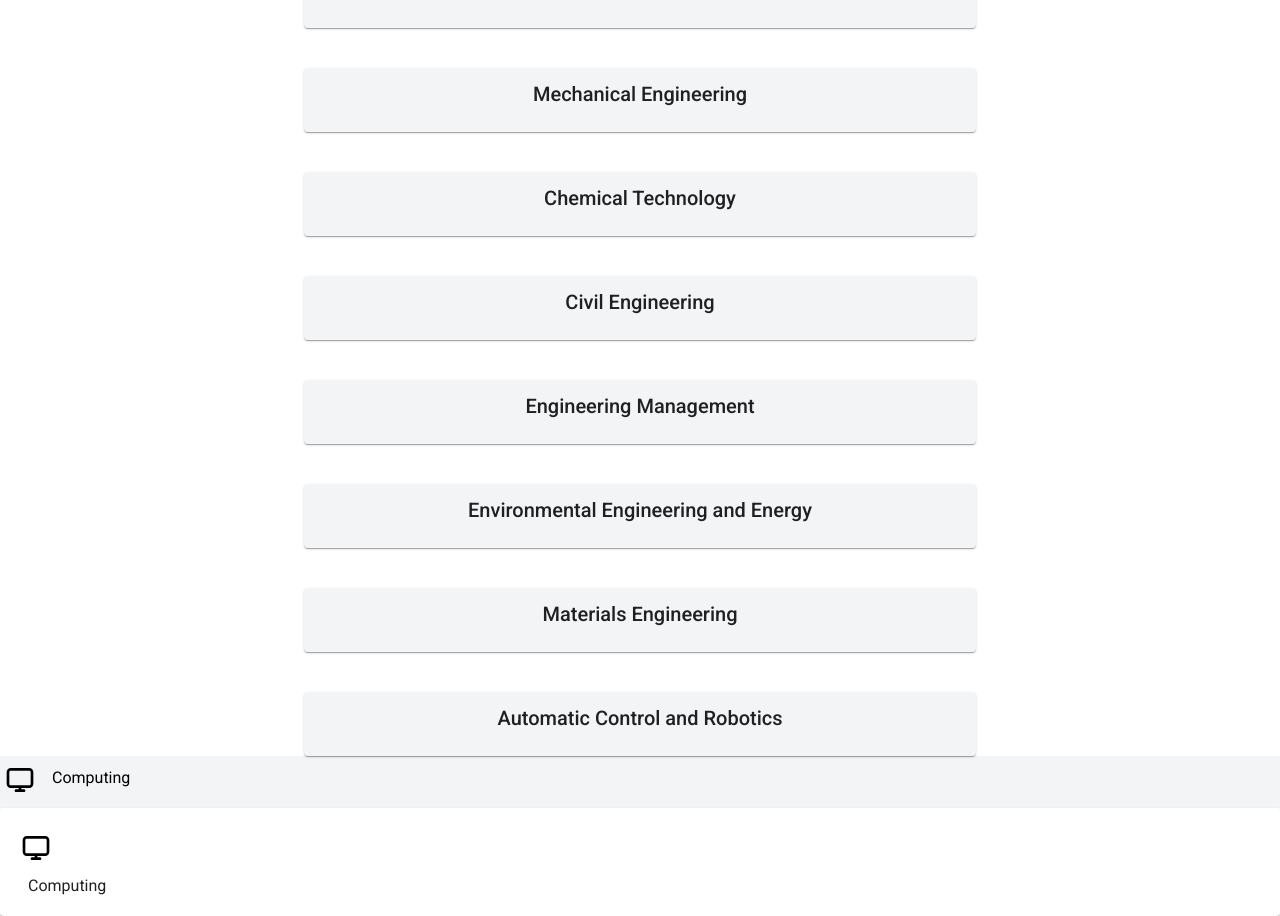
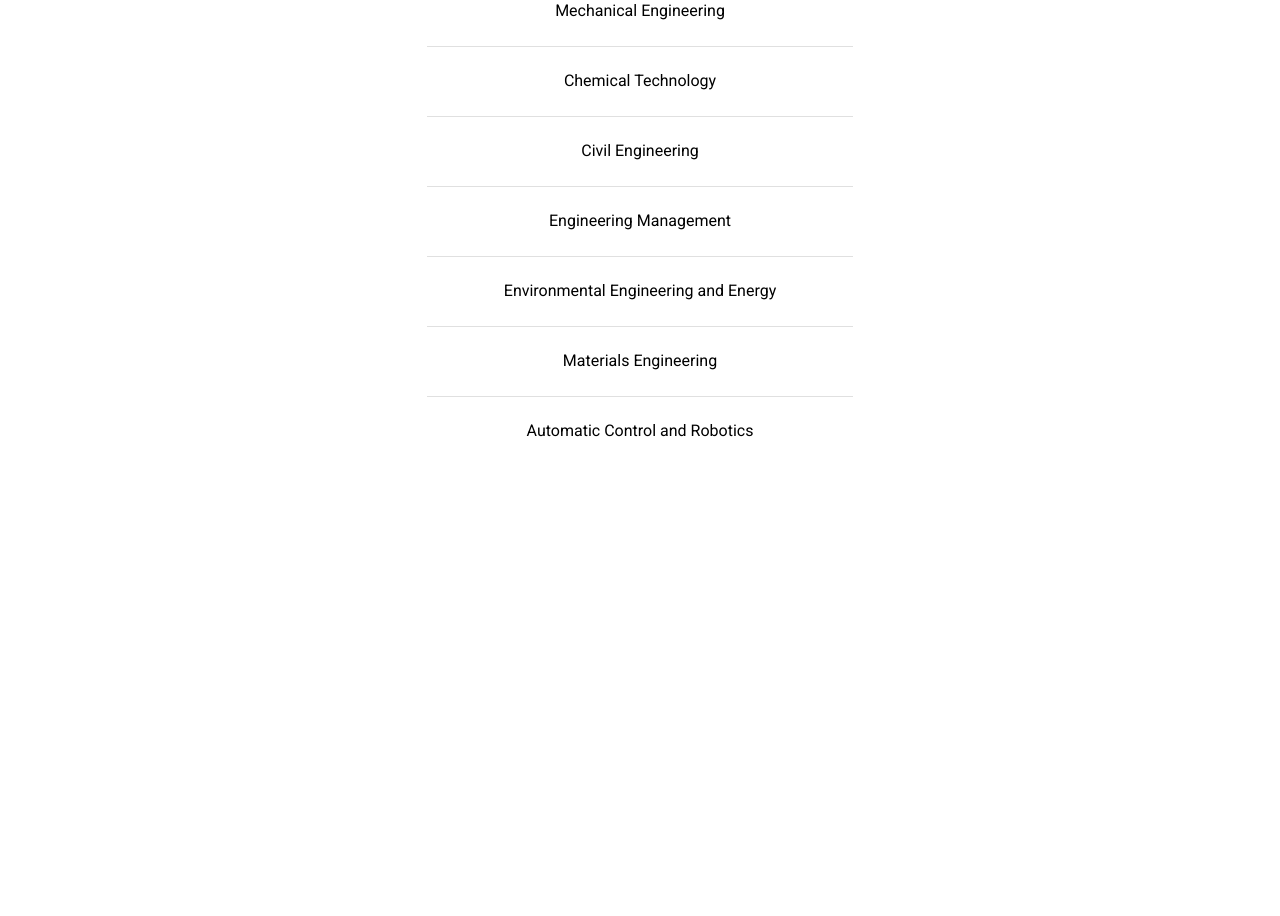
Before and after one commit to 12-3-8-s9b9o9j9t/erasmus-sds, an Angular app in the folder front/: page /faculties in a window 1280 px wide. Shown: the part 304-1220 px from the top of the page. After the commit the page ends 800 px from the top, so only its background shows below. Built offline with nearby package versions, Linux system fonts and the light colour scheme.

Commit message:
lot of changes

```diff
--- a/front/src/app/app-routing.module.ts
+++ b/front/src/app/app-routing.module.ts
@@ -13,7 +13,7 @@ const routes: Routes = [
   { path: "faculties/:faculty", component: HomeComponent },
   { path: "faculties/:faculty/course/:id", component: CourseDetailComponent },
   { path: "ola", component: OlaPageComponent },
-  { path: "**", component: LoginComponent }
+  { path: "**", redirectTo: '/login' }
 ];
 
 @NgModule({
--- a/front/src/app/app.module.ts
+++ b/front/src/app/app.module.ts
@@ -21,6 +21,7 @@ import {MatGridListModule} from "@angular/material/grid-list";
 import { LoginComponent } from './login/login.component';
 import {MatSelectModule} from '@angular/material/select';
 import { FacultiesListPageComponent } from './faculties-list-page/faculties-list-page.component';
+import {MatListModule} from '@angular/material/list';
 
 @NgModule({
   declarations: [
@@ -47,6 +48,7 @@ import { FacultiesListPageComponent } from './faculties-list-page/faculties-list
     MatInputModule,
     MatGridListModule,
     MatSelectModule,
+    MatListModule
   ],
   providers: [],
   bootstrap: [AppComponent]
--- a/front/src/app/course-detail/course-detail.component.html
+++ b/front/src/app/course-detail/course-detail.component.html
@@ -1,5 +1,12 @@
 <div class="flex flex-col items-center w-full mt-10">
   <div class="flex flex-col w-3/5">
+    <div class="flex justify-start pb-5">
+      <nav>
+        <a [routerLink]="courses_url">
+          <button mat-stroked-button>Go back to courses</button>
+        </a>
+      </nav>
+    </div>
     <div class="grid grid-cols-2 w-full" *ngIf="courseLoaded">
       <div class="flex items-start text-3xl">{{course.title}}</div>
       <div class="flex items-end justify-end text-lg">{{course.ECTSpoints}} ECTS points</div>
--- a/front/src/app/course-detail/course-detail.component.ts
+++ b/front/src/app/course-detail/course-detail.component.ts
@@ -21,6 +21,8 @@ export class CourseDetailComponent implements OnInit {
   public course: Course;
 
   public comments: Comment[] = [];
+
+  public courses_url: string = "";
 
   public commentForm: FormGroup = new FormGroup(
     {
@@ -117,6 +119,11 @@ export class CourseDetailComponent implements OnInit {
     this.comments = this.comments.reverse();
 
     this.commentsLoaded = true;
+
+    const urlArray = this.route.snapshot.url.map(s => s.path);
+    if (urlArray.length >= 2) {
+      this.courses_url = "/" + urlArray[0] + "/" + urlArray[1];
+    }
   }
 }
 
--- a/front/src/app/faculties-list-page/faculties-list-page.component.html
+++ b/front/src/app/faculties-list-page/faculties-list-page.component.html
@@ -2,42 +2,15 @@
     <h1>Choose a faculty :</h1>
 </div>
 
-<nav class="">
-    <a *ngFor="let faculty of faculties" [routerLink]="faculty.link" >
-        <mat-card class="max-w-2xl mt-10 mx-auto bg-gray-100">
-            <mat-card-header class="text-center justify-center">
-                <mat-card-title>
+<div class="w-1/3 mx-auto">
+    <nav>
+        <a *ngFor="let faculty of faculties" [routerLink]="faculty.link">
+            <mat-grid-list cols="1" rowHeight="70px" class="hover:bg-gray-200 hover:text-lg text-base transition-all">
+                <mat-grid-tile class="text-center right-0">
                     {{faculty.name}}
-                </mat-card-title>
-            </mat-card-header>
-        </mat-card>
-    </a>
-</nav>
-
-<div class="flex flex-row bg-gray-100">
-    <svg class="h-10 w-10 pt-2" viewBox="0 0 24 24" fill="none" xmlns="http://www.w3.org/2000/svg">
-        <g id="SVGRepo_bgCarrier" stroke-width="0"></g>
-        <g id="SVGRepo_tracerCarrier" stroke-linecap="round" stroke-linejoin="round"></g>
-        <g id="SVGRepo_iconCarrier">
-            <path fill-rule="evenodd" clip-rule="evenodd"
-                d="M2 6C2 4.34315 3.34315 3 5 3H19C20.6569 3 22 4.34315 22 6V15C22 16.6569 20.6569 18 19 18H13V19H15C15.5523 19 16 19.4477 16 20C16 20.5523 15.5523 21 15 21H9C8.44772 21 8 20.5523 8 20C8 19.4477 8.44772 19 9 19H11V18H5C3.34315 18 2 16.6569 2 15V6ZM5 5C4.44772 5 4 5.44772 4 6V15C4 15.5523 4.44772 16 5 16H19C19.5523 16 20 15.5523 20 15V6C20 5.44772 19.5523 5 19 5H5Z"
-                fill="#000000"></path>
-        </g>
-    </svg>
-    <h3 class="text-2xl pt-2 pl-3">Computing</h3>
+                </mat-grid-tile>
+                <mat-divider></mat-divider>
+            </mat-grid-list>
+        </a>
+    </nav>
 </div>
-
-<mat-card>
-    <mat-card-content class="flex flex-row">
-        <svg class="h-10 w-10 pt-2" viewBox="0 0 24 24" fill="none" xmlns="http://www.w3.org/2000/svg">
-            <g id="SVGRepo_bgCarrier" stroke-width="0"></g>
-            <g id="SVGRepo_tracerCarrier" stroke-linecap="round" stroke-linejoin="round"></g>
-            <g id="SVGRepo_iconCarrier">
-                <path fill-rule="evenodd" clip-rule="evenodd"
-                    d="M2 6C2 4.34315 3.34315 3 5 3H19C20.6569 3 22 4.34315 22 6V15C22 16.6569 20.6569 18 19 18H13V19H15C15.5523 19 16 19.4477 16 20C16 20.5523 15.5523 21 15 21H9C8.44772 21 8 20.5523 8 20C8 19.4477 8.44772 19 9 19H11V18H5C3.34315 18 2 16.6569 2 15V6ZM5 5C4.44772 5 4 5.44772 4 6V15C4 15.5523 4.44772 16 5 16H19C19.5523 16 20 15.5523 20 15V6C20 5.44772 19.5523 5 19 5H5Z"
-                    fill="#000000"></path>
-            </g>
-        </svg>
-        <h3 class="text-2xl pt-2 pl-3">Computing</h3>
-    </mat-card-content>
-</mat-card>
--- a/front/src/app/header/header.component.html
+++ b/front/src/app/header/header.component.html
@@ -1,4 +1,5 @@
-<mat-toolbar color="primary">
+<mat-toolbar color="primary" *ngIf="router.url !== '/login'">
+  <img src="../../assets/europe_flag.jpg" alt="europe_flag" class="h-14 mr-7 hover:cursor-pointer" [routerLink]="['/']">
   <nav>
     <a [routerLink]="['/']" routerLinkActive="active">
       <span class="pr-7">Erasmus SDS application</span>
--- a/front/src/app/header/header.component.ts
+++ b/front/src/app/header/header.component.ts
@@ -10,6 +10,7 @@ import { isLoggedIn } from '../services/storage.service';
 export class HeaderComponent implements OnInit {
 
   constructor(
+    public router: Router,
   ) {
   }
 
--- a/front/src/app/home/home.component.html
+++ b/front/src/app/home/home.component.html
@@ -1,19 +1,25 @@
-<div class="flex flex-col items-center mt-10">
-  <mat-card *ngFor="let course of courses" class="mt-2 w-1/2">
-    <mat-card-header>
-      <mat-card-title>
-        {{course.title}}
-      </mat-card-title>
-    </mat-card-header>
+<div class="w-2/3 mx-auto mt-10">
+  <mat-grid-list cols="3" rowHeight="70px">
+    <mat-grid-tile-header class="text-xl">
+      <mat-grid-tile>Course</mat-grid-tile>
+      <mat-grid-tile>Semester</mat-grid-tile>
+      <mat-grid-tile class="-ml-28">Average grade</mat-grid-tile>
+    </mat-grid-tile-header>
+  </mat-grid-list>
+  <nav>
+    <a *ngFor="let course of courses" [routerLink]="'course/' + course.id">
+      <mat-grid-list cols="3" rowHeight="70px" class="hover:translate-x-2 hover:bg-gray-200 hover:text-base transition-all">
+        <mat-grid-tile class="text-center">{{course.title}}</mat-grid-tile>
+        <mat-grid-tile class="text-xl">{{course.semester}}</mat-grid-tile>
+        <mat-grid-tile>
+          {{course.grade}}
+          <svg class="ml-48 opacity-0 h-6" fill="#1a5fb4" viewBox="0 0 16 16" xmlns="http://www.w3.org/2000/svg"><g id="SVGRepo_bgCarrier" stroke-width="0"></g><g id="SVGRepo_tracerCarrier" stroke-linecap="round" stroke-linejoin="round"></g><g id="SVGRepo_iconCarrier"> <path d="M6.05 10.157l2.122-2.121L6.05 5.914 7.464 4.5 11 8.036 7.464 11.57 6.05 10.157zM8 0c4.418 0 8 3.59 8 8 0 4.418-3.59 8-8 8-4.418 0-8-3.59-8-8 0-4.418 3.59-8 8-8zm0 2C4.693 2 2 4.686 2 8c0 3.307 2.686 6 6 6 3.307 0 6-2.686 6-6 0-3.307-2.686-6-6-6z" fill-rule="evenodd"></path> </g></svg>
+        </mat-grid-tile>
 
-    <mat-card-content>
-      <div class="flex flex-row gap-1">
-        <p>{{course.description}}</p>
-        <button mat-raised-button color="primary" (click)="goToCourseDetail(course.id)">
-          <mat-icon>arrow_forward_ios</mat-icon>
-        </button>
-      </div>
-    </mat-card-content>
+        <mat-divider></mat-divider>
+      </mat-grid-list>
+    </a>
+    <mat-divider></mat-divider>
+  </nav>
 
-  </mat-card>
 </div>
--- a/front/src/app/home/home.component.scss
+++ b/front/src/app/home/home.component.scss
@@ -0,0 +1,10 @@
+mat-grid-list:hover {
+    svg {
+        opacity: 1;
+        transition: all;
+        transition-property: all;
+        transition-timing-function: cubic-bezier(0.4, 0, 0.2, 1);
+        transition-duration: 150ms;
+
+    }
+}
--- a/front/src/app/home/home.component.ts
+++ b/front/src/app/home/home.component.ts
@@ -60,7 +60,8 @@ export class HomeComponent implements OnInit {
 
     for (let c of cs) {
       if (c.faculties === this.faculty) {
-        this.courses.push({ id: c.id, title: c.name, description: c.description, ECTSpoints: c.ECTS, ECTScard: c.ECTScard, semester: c.semester })
+        const semester: string = c.semester === "summer" ? "⛱️" : "🌨️";
+        this.courses.push({ id: c.id, title: c.name, description: c.description, ECTSpoints: c.ECTS, ECTScard: c.ECTScard, semester: semester, grade: "good" })
       }
     }
   }
@@ -80,6 +81,8 @@ export class Course {
 
   public semester: string;
 
+  public grade?: string = "good";
+
   constructor(
     id: number,
     title: string,
--- a/front/src/app/login/login.component.html
+++ b/front/src/app/login/login.component.html
@@ -1,4 +1,12 @@
-<div class="grid grid-cols-2 gap-5 mx-auto w-4/5 pt-36">
+<div class="flex w-2/3 mx-auto flex-col items-center pt-10">
+    <div class="class flex flex-row">
+            <img src="../../assets/europe_flag.jpg" alt="europe_flag" class="h-44 pr-10 ">
+        <img src="../../assets/put_logo.png" alt="put_logo" class="h-44">
+    </div>
+    <p class="text-6xl text-blue-700 text-center py-5">Erasmus+ PUT application</p>
+</div>
+
+<div class="grid grid-cols-2 gap-5 mx-auto w-4/5">
 
     <mat-card class="flex flex-col text-center">
         <mat-card-title>Login</mat-card-title>
```
Also changed, not shown: front/src/assets/europe_flag.jpg (added), front/src/assets/put_logo.png (added).
